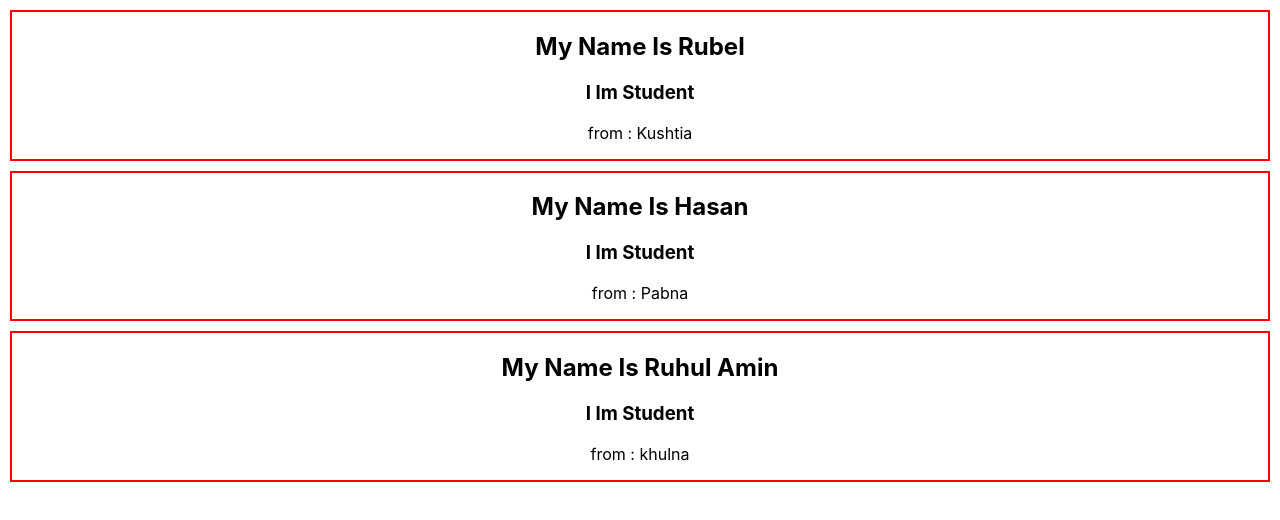
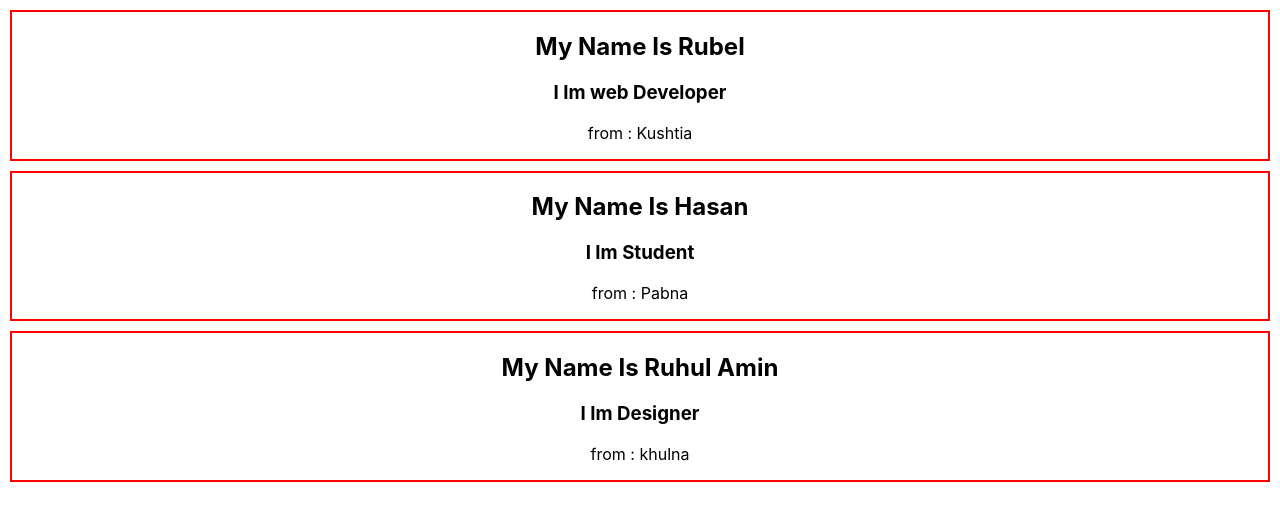
Before and after one commit to raihaninfo/javascript_practice, a React (Create React App) app in the folder react/core-concepts/: page / in a window 1280 px wide. Shown: the top 520 px of the page. Built offline with nearby package versions, Linux system fonts and the light colour scheme.

Commit message:
dynamic data added

```diff
--- a/react/core-concepts/src/App.jsx
+++ b/react/core-concepts/src/App.jsx
@@ -8,9 +8,9 @@ function App() {
   };
   return (
     <div className="App">
-      <Parson dis="Kushtia" name="Rubel"></Parson>
-      <Parson dis="Pabna" name="Hasan"></Parson>
-      <Parson dis="khulna" name="Ruhul Amin"></Parson>
+      <Parson job="web Developer" dis="Kushtia" name="Rubel"></Parson>
+      <Parson job="Student" dis="Pabna" name="Hasan"></Parson>
+      <Parson job="Designer" dis="khulna" name="Ruhul Amin"></Parson>
     </div>
   );
 }
@@ -23,7 +23,7 @@ function Parson(props){
 
   return (<div style={personStyle}>
     <h2>My Name Is {props.name} </h2>
-    <h3>I Im Student</h3>
+    <h3>I Im {props.job}</h3>
     <p>from : {props.dis} </p>
   </div>
 
```
